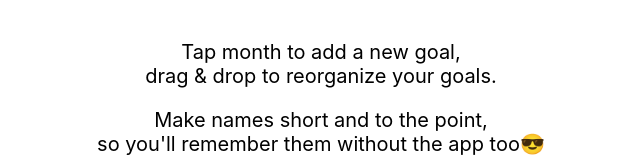
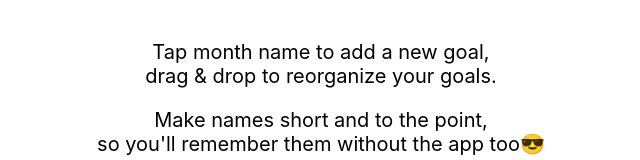
Before and after one commit to kristianjokela/veri-month-pie, a React (Create React App) app: page / in a window 1280 px wide. Shown: the top 160 px of the page, without its empty margins (319-959 px from the left). Built offline with nearby package versions, Linux system fonts and the light colour scheme.

Commit message:
Add missing string

```diff
--- a/src/App.tsx
+++ b/src/App.tsx
@@ -6,7 +6,7 @@ function App() {
   return (
     <div className="App">
       <div className='header'>
-        <p>Tap month to add a new goal, <br/>
+        <p>Tap month name to add a new goal, <br/>
           drag & drop to reorganize your goals.</p>
           <p>Make names short and to the point, <br/>so you'll remember them without the app too😎</p>
       </div>
```
